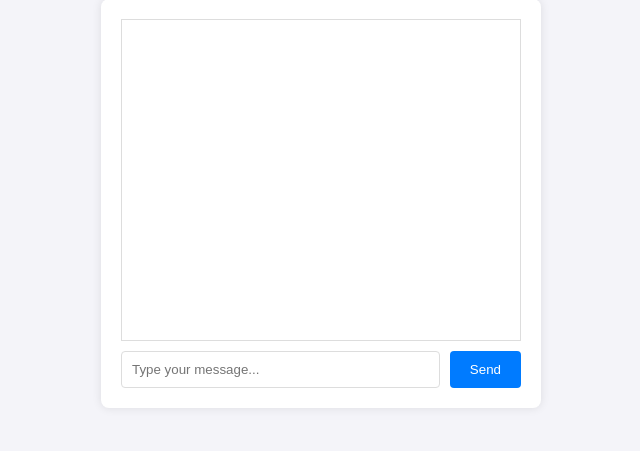
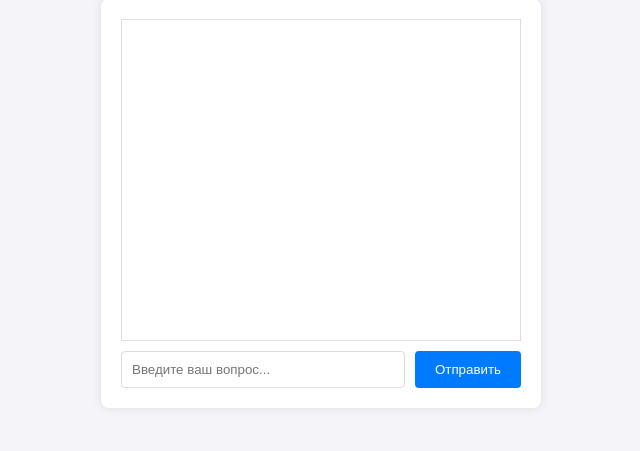
Before and after one commit to ElishaFlacon/gpt-docs-helper, a FastAPI app: page / in a window 1280 px wide. Shown: the part 197-648 px from the top of the page, without its empty margins (319-959 px from the left). Run offline with FastAPI, Linux system fonts and the light colour scheme.

Commit message:
feat: html en --> ru

```diff
--- a/templates/index.html
+++ b/templates/index.html
@@ -1,5 +1,5 @@
 <!DOCTYPE html>
-<html lang="en">
+<html lang="ru">
 
 <head>
     <meta charset="UTF-8">
@@ -64,8 +64,8 @@
     <div id="chat-container">
         <div id="messages"></div>
         <form id="query-form">
-            <input type="text" id="query-input" placeholder="Type your message..." required>
-            <button type="submit" id="send-button">Send</button>
+            <input type="text" id="query-input" placeholder="Введите ваш вопрос..." required>
+            <button type="submit" id="send-button">Отправить</button>
         </form>
     </div>
 
@@ -81,7 +81,7 @@
 
             // Display the user's message
             const userMessage = document.createElement('div');
-            userMessage.textContent = `You: ${query}`;
+            userMessage.textContent = `Вы: ${query}`;
             messages.appendChild(userMessage);
 
             // Send the query to the server
@@ -97,7 +97,7 @@
 
                 // Display the response from the server
                 const serverMessage = document.createElement('div');
-                serverMessage.textContent = `AI: ${data.answer}`;
+                serverMessage.textContent = `Помощник: ${data.answer}`;
                 messages.appendChild(serverMessage);
             } catch (error) {
                 console.error('Error:', error);
```
